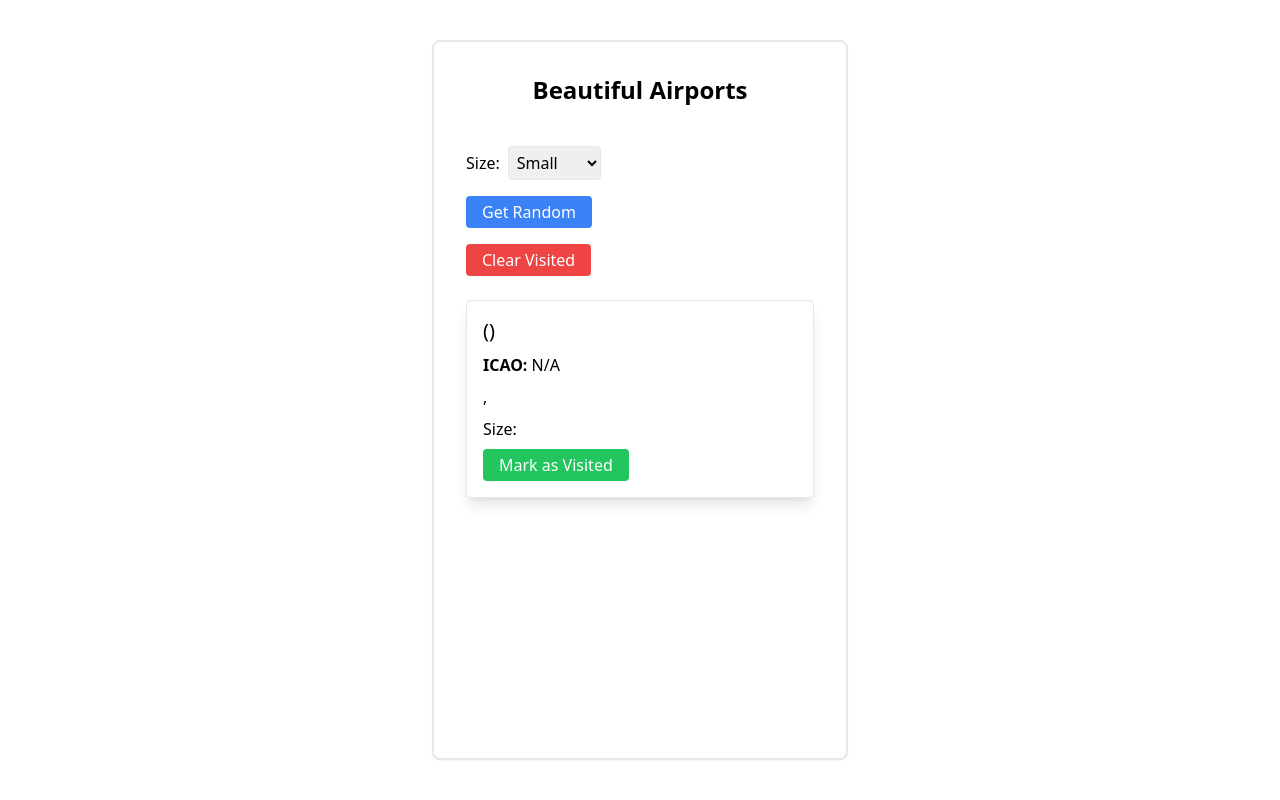
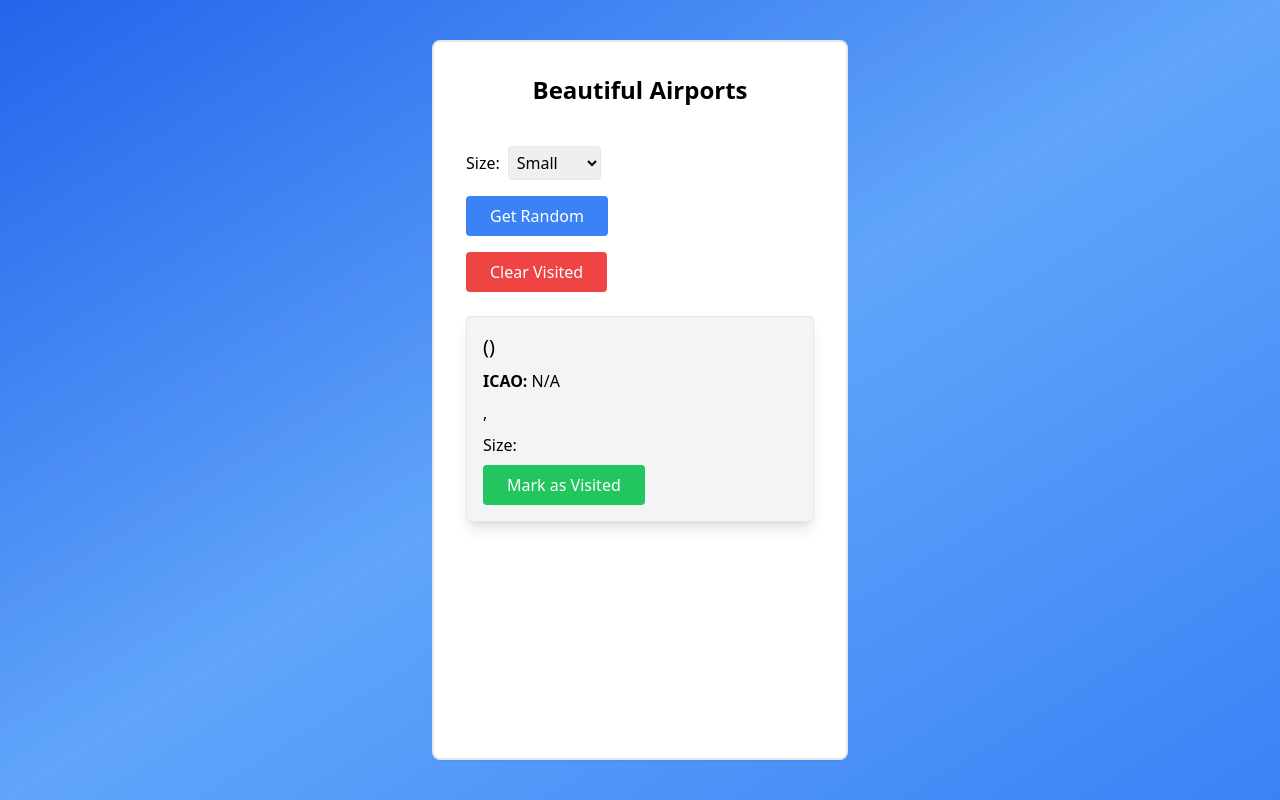
Before and after one commit to pablomotta/beautiful-airports, a Next.js app: page / in a window 1280 px wide. Built offline with nearby package versions, Linux system fonts and the light colour scheme; no server answers; the database is empty.

Commit message:
feat: improve buttons

```diff
--- a/src/app/page.tsx
+++ b/src/app/page.tsx
@@ -32,9 +32,10 @@ export default function HomePage() {
   };
 
   return (
-    <main className="max-w-7xl mx-auto h-screen ">
+    <div className="min-h-screen bg-gradient-to-br from-blue-600 via-blue-200 via-blue-400 via-blue-100 via-blue-400 via-blue-200 to-blue-500">
+      <main className="max-w-7xl mx-auto h-screen">
         <div className="grid grid-cols-12 py-10 px-4 h-full">
-        <div className="col-span-12 md:col-start-5 md:col-span-4 px-4 md:p-8 py-8 space-y-6 border-2 border-gray-200 rounded-lg h-full shadow-sm">
+          <div className="bg-white  col-span-12 md:col-start-5 md:col-span-4 px-4 md:p-8 py-8 space-y-6 border-2 border-gray-200 rounded-lg h-full shadow-sm">
             <div className="w-full flex justify-center items-center mb-10">
               <h1 className="text-2xl font-bold">Beautiful Airports</h1>
             </div>
@@ -53,20 +54,20 @@ export default function HomePage() {
               </label>
               <button
                 onClick={() => mutate()}
-              className="px-4 py-1 bg-blue-500 text-white rounded"
+                className="px-6 py-2 bg-blue-500 text-white rounded"
               >
                 Get Random
               </button>
               <button
                 onClick={clearVisits}
-              className="px-4 py-1 bg-red-500 text-white rounded"
+                className="px-6 py-2 bg-red-500 text-white rounded"
               >
                 Clear Visited
               </button>
             </div>
 
             {airport ? (
-            <div className="border p-4 rounded space-y-2 shadow-lg">
+              <div className="border p-4 rounded space-y-2 shadow-lg bg-gray-100">
                 <h2 className="text-xl">
                   {airport.airportName} ({airport.airportCode})
                 </h2>
@@ -80,7 +81,7 @@ export default function HomePage() {
                 {airport.description && <p>{airport.description}</p>}
                 <button
                   onClick={markVisited}
-                className="mt-2 px-4 py-1 bg-green-500 text-white rounded"
+                  className="mt-2 px-6   py-2 bg-green-500 text-white rounded"
                 >
                   Mark as Visited
                 </button>
@@ -91,5 +92,6 @@ export default function HomePage() {
           </div>
         </div>
       </main>
+    </div>
   );
 }
```
Lines whose indentation alone changed are shown as unchanged.
